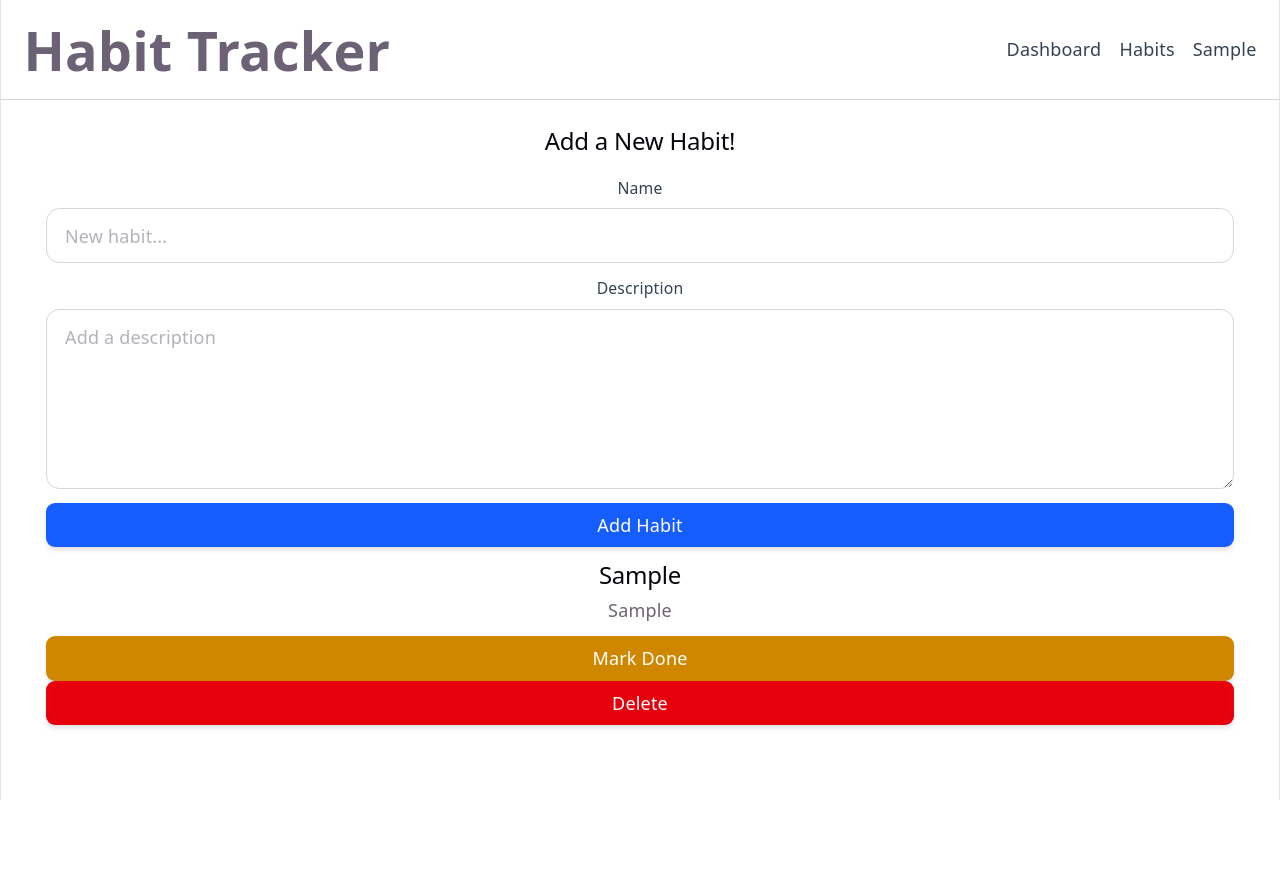
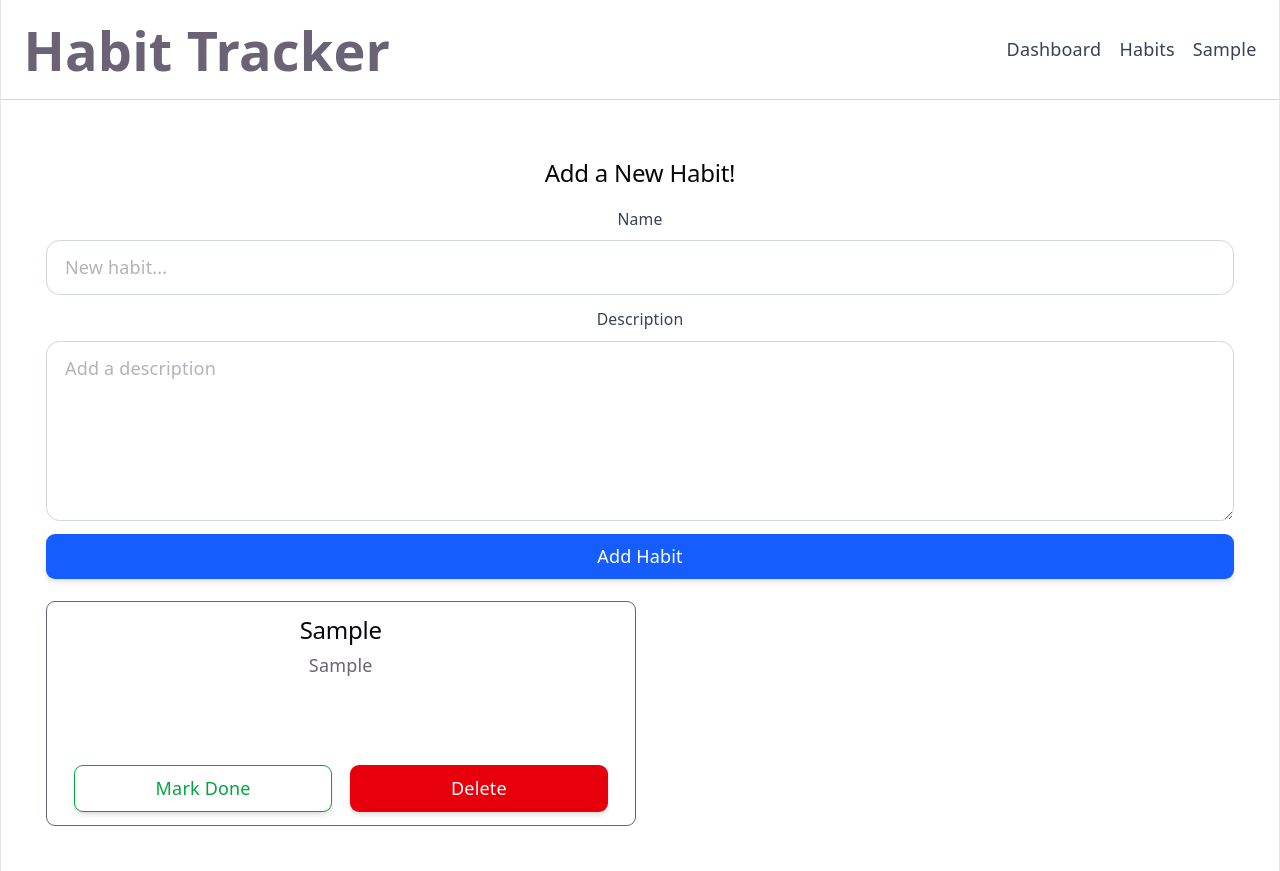
Before and after one commit to axlsld/habit-tracker, a React (Vite) app: page / in a window 1280 px wide. Both pictures are taken after typing "Sample", "Sample" into the empty fields and a click on the button "Add Habit". Before the commit the page ends 800 px from the top, so only its background shows below. Built offline with nearby package versions, Linux system fonts and the light colour scheme.

Commit message:
Make the name and desc required and made the cards layout grid

```diff
--- a/src/App.tsx
+++ b/src/App.tsx
@@ -11,6 +11,7 @@ function App() {
   return (
     <>
         <NavBar />
+      <div className="p-10">
         <HabitForm onAdd={addHabit}></HabitForm>
         {/* <HabitsCard habits={habits} onDelete={deleteHabit} onToggle={toggleToday}></HabitsCard> */}
         <HabitList
@@ -18,6 +19,7 @@ function App() {
           onDelete={deleteHabit}
           onToggle={toggleToday}
         />
+      </div>
     </>
   );
 }
--- a/src/components/HabitForm.tsx
+++ b/src/components/HabitForm.tsx
@@ -39,7 +39,7 @@ const HabitForm = ({ onAdd }: Props) => {
   return (
     <>
       <form
-        className="w-full px-10 mx-auto bg-white p-3 rounded-2xl"
+        className="w-full mx-auto bg-white mb-5 rounded-2xl"
         onSubmit={handleSubmit}
       >
         <h2 className="p-3">Add a New Habit!</h2>
@@ -51,6 +51,7 @@ const HabitForm = ({ onAdd }: Props) => {
             Name
           </label>
           <input
+            required
             id='name'
             value={name}
             onChange={(e) => setName(e.target.value)}
@@ -67,6 +68,7 @@ const HabitForm = ({ onAdd }: Props) => {
             Description
           </label>
           <textarea
+            required
             id='desc'
             value={desc}
             onChange={(e) => setDesc(e.target.value)}
--- a/src/components/HabitList.tsx
+++ b/src/components/HabitList.tsx
@@ -9,7 +9,7 @@ interface Props {
 
 const HabitList = ({ habits, onDelete, onToggle }: Props) => {
   return (
-    <div>
+    <div className="grid grid-cols-2 gap-2">
       {habits.map((h) => {
         return (
           <HabitsCard
--- a/src/components/HabitsCard.tsx
+++ b/src/components/HabitsCard.tsx
@@ -13,15 +13,27 @@ const HabitsCard = ({ habits, onDelete, onToggle }: Props) => {
   const doneToday = habits.completedDates.includes(today);
   return (
     <>
-      <div>
+      <div className="border-1 rounded-lg p-3 min-h-50 flex flex-col">
         <h2>{habits.name}</h2>
         <p>{habits.description}</p>
-        <div className="w-full px-10 mx-auto bg-white p-3 rounded-2xl">
-          <button  className="w-full bg-yellow-600 hover:bg-yellow-700 text-white font-medium py-2 px-4 rounded-lg transition duration-200 ease-in-out shadow-md hover:shadow-lg" onClick={() => onToggle(habits.id)}>
+        <div className="flex mx-3 space-x-4 bg-white rounded-2xl mt-auto">
+          <button
+            className={`w-full font-medium py-2 px-4 rounded-lg transition duration-200 ease-in-out shadow-md hover:shadow-lg border
+            ${
+              doneToday
+                ? "bg-green-600 text-white border-green-600 hover:bg-green-700"
+                : "bg-white text-green-600 border-green-600 hover:bg-green-50"
+            }`}
+            onClick={() => onToggle(habits.id)}
+          >
             {doneToday ? "✓ Done" : "Mark Done"}
           </button>
-          <button className="w-full bg-red-600 hover:bg-red-700 text-white font-medium py-2 px-4 rounded-lg transition duration-200 ease-in-out shadow-md hover:shadow-lg" onClick={() => onDelete(habits.id)}>Delete</button>
-
+          <button
+            className="w-full bg-red-600 hover:bg-red-700 text-white font-medium py-2 px-4 rounded-lg transition duration-200 ease-in-out shadow-md hover:shadow-lg"
+            onClick={() => onDelete(habits.id)}
+          >
+            Delete
+          </button>
         </div>
       </div>
     </>
```
Lines whose indentation alone changed are shown as unchanged.
